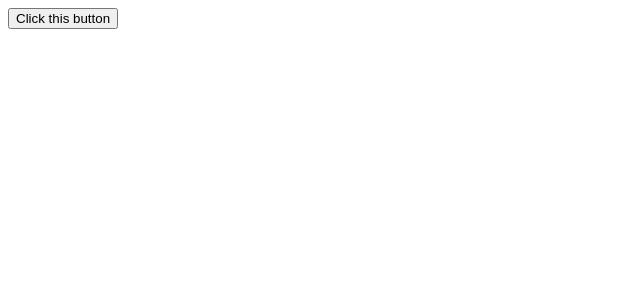
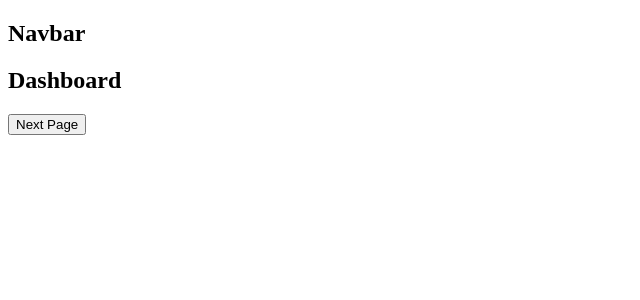
Before and after one commit to tomkingkong/haccp, a React (Create React App) app: page /dashboard in a window 1280 px wide. Shown: the top 300 px of the page, without its empty margins (0-640 px from the left). Built offline with nearby package versions, Linux system fonts and the light colour scheme.

Commit message:
Add routes and basic components/containers

```diff
--- /dev/null
+++ b/src/components/Home/index.js
@@ -0,0 +1,39 @@
+import React, { Component } from 'react';
+import { connect } from 'react-redux';
+
+class Home extends Component {
+  constructor() {
+    super();
+  }
+
+	handleNextClick = () => {
+	  //save the data
+		// do something
+	}
+
+	render() {
+	  return (
+	    <div>
+	      <h2>Home</h2>
+	      <button onClick={this.handleNextClick}>
+					Next Page
+	      </button>
+	    </div>
+	  );
+	}
+}
+
+Home.propTypes = {
+
+};
+
+const mapStateToProps = state => ({
+
+})
+
+const mapDispatchToProps = dispatch => ({
+
+})
+
+
+export default connect(mapStateToProps, mapDispatchToProps)(Home);
--- /dev/null
+++ b/src/components/Login/index.js
@@ -0,0 +1,44 @@
+import React, { Component } from 'react';
+import { connect } from 'react-redux';
+
+class Login extends Component {
+  constructor() {
+    super();
+  }
+
+  componentDidMount() {
+  }
+
+	handleNextClick = () => {
+	  //save the data
+		// do something
+    this.props.history.push('/dashboard');
+
+	}
+
+	render() {
+	  return (
+	    <div>
+	      <h2>Login</h2>
+	      <button onClick={this.handleNextClick}>
+					Next Page
+	      </button>
+	    </div>
+	  );
+	}
+}
+
+Login.propTypes = {
+
+};
+
+const mapStateToProps = state => ({
+
+})
+
+const mapDispatchToProps = dispatch => ({
+
+})
+
+
+export default connect(mapStateToProps, mapDispatchToProps)(Login);
--- /dev/null
+++ b/src/components/Navbar/index.js
@@ -0,0 +1,32 @@
+import React, { Component } from 'react';
+import { connect } from 'react-redux';
+
+class Navbar extends Component {
+  constructor() {
+    super();
+  }
+
+	render() {
+	  return (
+	    <div>
+	      <h2>Navbar</h2>
+
+	    </div>
+	  );
+	}
+}
+
+Navbar.propTypes = {
+
+};
+
+const mapStateToProps = state => ({
+
+})
+
+const mapDispatchToProps = dispatch => ({
+
+})
+
+
+export default connect(mapStateToProps, mapDispatchToProps)(Navbar);
--- a/src/containers/App/App.js
+++ b/src/containers/App/App.js
@@ -1,20 +1,38 @@
 import React, { Component } from 'react';
+import { BrowserRouter as Router, Route } from 'react-router-dom';
+
+import Summary from '../../containers/Summary';
+import Processing from '../../containers/Processing';
+import Packaging from '../../containers/Packaging';
+import Inventory from '../../containers/Inventory';
+import Receiving from '../../containers/Receiving';
+import Ingredients from '../../containers/Ingredients';
+import Dashboard from '../../containers/Dashboard';
+import Profile from '../../containers/Profile';
+
+import Login from '../../components/Login';
+import Home from '../../components/Home/index.js';
+import Navbar from '../../components/Navbar';
+
 class App extends Component {
 
-	handleClick = () => {
-		console.log('yes')
-	  fetch('')
-	    .then(response => response.json())
-	    .then(result => console.log(result))
-	    .catch(error => console.log(error));
-	}
-	render() {
+  render() {
 	  return (
-	    <div className="App">
-	      <button onClick={this.handleClick}>Click this button</button>
-	    </div>
+			<div>
+        <Route path = '/' component={Navbar} />
+        <Route exact path = '/' component={Home} />
+        <Route exact path = '/login' component={Login} />
+        <Route exact path = '/profile' component={Profile} />
+        <Route exact path = '/dashboard' component={Dashboard} />
+        <Route exact path = '/ingredients' component={Ingredients} />
+        <Route exact path = '/receiving' component={Receiving} />
+        <Route exact path = '/inventory' component={Inventory} />
+        <Route exact path = '/packaging' component={Packaging} />
+        <Route exact path = '/processing' component={Processing} />
+        <Route exact path = '/summary' component={Summary} />
+			</div>
 	  );
-	}
+  }
 }
 
 export default App;
--- /dev/null
+++ b/src/containers/Dashboard/index.js
@@ -0,0 +1,43 @@
+import React, { Component } from 'react';
+import { connect } from 'react-redux';
+
+class Dashboard extends Component {
+  constructor() {
+    super();
+  }
+
+  componentDidMount() {
+  }
+
+	handleNextClick = () => {
+	  //save the data
+		// do something
+    this.props.history.push('/home');
+	}
+
+	render() {
+	  return (
+	    <div>
+	      <h2>Dashboard</h2>
+	      <button onClick={this.handleNextClick}>
+					Next Page
+	      </button>
+	    </div>
+	  );
+	}
+}
+
+Dashboard.propTypes = {
+
+};
+
+const mapStateToProps = state => ({
+
+})
+
+const mapDispatchToProps = dispatch => ({
+
+})
+
+
+export default connect(mapStateToProps, mapDispatchToProps)(Dashboard);
--- /dev/null
+++ b/src/containers/Ingredients/index.js
@@ -0,0 +1,44 @@
+import React, { Component } from 'react';
+import { connect } from 'react-redux';
+
+class Ingredients extends Component {
+  constructor() {
+    super();
+  }
+
+  componentDidMount() {
+  }
+
+	handleNextClick = () => {
+	  //save the data
+		// do something
+    this.props.history.push('/receiving');
+
+	}
+
+	render() {
+	  return (
+	    <div>
+	      <h2>Ingredients</h2>
+	      <button onClick={this.handleNextClick}>
+					Next Page
+	      </button>
+	    </div>
+	  );
+	}
+}
+
+Ingredients.propTypes = {
+
+};
+
+const mapStateToProps = state => ({
+
+})
+
+const mapDispatchToProps = dispatch => ({
+
+})
+
+
+export default connect(mapStateToProps, mapDispatchToProps)(Ingredients);
--- /dev/null
+++ b/src/containers/Inventory/index.js
@@ -0,0 +1,43 @@
+import React, { Component } from 'react';
+import { connect } from 'react-redux';
+
+class Inventory extends Component {
+  constructor() {
+    super();
+  }
+
+  componentDidMount() {
+    this.props.history.push('/home');
+  }
+
+	handleNextClick = () => {
+	  //save the data
+		// do something
+	}
+
+	render() {
+	  return (
+	    <div>
+	      <h2>Inventory</h2>
+	      <button onClick={this.handleNextClick} to="/dashboard">
+					Next Page
+	      </button>
+	    </div>
+	  );
+	}
+}
+
+Inventory.propTypes = {
+
+};
+
+const mapStateToProps = state => ({
+
+})
+
+const mapDispatchToProps = dispatch => ({
+
+})
+
+
+export default connect(mapStateToProps, mapDispatchToProps)(Inventory);
--- /dev/null
+++ b/src/containers/Packaging/index.js
@@ -0,0 +1,45 @@
+import React, { Component } from 'react';
+import { connect } from 'react-redux';
+import { Link } from 'react-router-dom';
+
+
+class Login extends Component {
+  constructor() {
+    super();
+  }
+
+  componentDidMount() {
+    this.props.history.push('/home');
+  }
+
+	handleNextClick = () => {
+	  //save the data
+		// do something
+	}
+
+	render() {
+	  return (
+	    <div>
+	      <h2>Login</h2>
+	      <Link onClick={this.handleNextClick} to="/dashboard">
+					Next Page
+	      </Link>
+	    </div>
+	  );
+	}
+}
+
+Login.propTypes = {
+
+};
+
+const mapStateToProps = state => ({
+
+})
+
+const mapDispatchToProps = dispatch => ({
+
+})
+
+
+export default connect(mapStateToProps, mapDispatchToProps)(Login);
--- /dev/null
+++ b/src/containers/Processing/index.js
@@ -0,0 +1,41 @@
+import React, { Component } from 'react';
+import { connect } from 'react-redux';
+
+
+class Processing extends Component {
+  constructor() {
+    super();
+  }
+
+	handleNextClick = () => {
+	  //save the data
+		// do something
+		this.props.history.push('/packaging');
+	}
+
+	render() {
+	  return (
+	    <div>
+	      <h2>Processing</h2>
+	      <button onClick={this.handleNextClick}>
+					Next Page
+	      </button>
+	    </div>
+	  );
+	}
+}
+
+Processing.propTypes = {
+
+};
+
+const mapStateToProps = state => ({
+
+})
+
+const mapDispatchToProps = dispatch => ({
+
+})
+
+
+export default connect(mapStateToProps, mapDispatchToProps)(Processing);
--- /dev/null
+++ b/src/containers/Profile/index.js
@@ -0,0 +1,43 @@
+import React, { Component } from 'react';
+import { connect } from 'react-redux';
+
+class Profile extends Component {
+  constructor() {
+    super();
+  }
+
+  componentDidMount() {
+  }
+
+	handleNextClick = () => {
+	  //save the data
+		// do something
+    this.props.history.push('/dashboard');
+	}
+
+	render() {
+	  return (
+	    <div>
+	      <h2>Profile</h2>
+	      <button onClick={this.handleNextClick}>
+					Next Page
+	      </button>
+	    </div>
+	  );
+	}
+}
+
+Profile.propTypes = {
+
+};
+
+const mapStateToProps = state => ({
+
+})
+
+const mapDispatchToProps = dispatch => ({
+
+})
+
+
+export default connect(mapStateToProps, mapDispatchToProps)(Profile);
--- /dev/null
+++ b/src/containers/Receiving/index.js
@@ -0,0 +1,44 @@
+import React, { Component } from 'react';
+import { connect } from 'react-redux';
+
+class Receiving extends Component {
+  constructor() {
+    super();
+  }
+
+  componentDidMount() {
+  }
+
+	handleNextClick = () => {
+	  //save the data
+		// do something
+    this.props.history.push('/inventory');
+
+	}
+
+	render() {
+	  return (
+	    <div>
+	      <h2>Receiving</h2>
+	      <button onClick={this.handleNextClick}>
+					Next Page
+	      </button>
+	    </div>
+	  );
+	}
+}
+
+Receiving.propTypes = {
+
+};
+
+const mapStateToProps = state => ({
+
+})
+
+const mapDispatchToProps = dispatch => ({
+
+})
+
+
+export default connect(mapStateToProps, mapDispatchToProps)(Receiving);
```
Also changed, not shown: src/containers/Summary/index.js (added).
